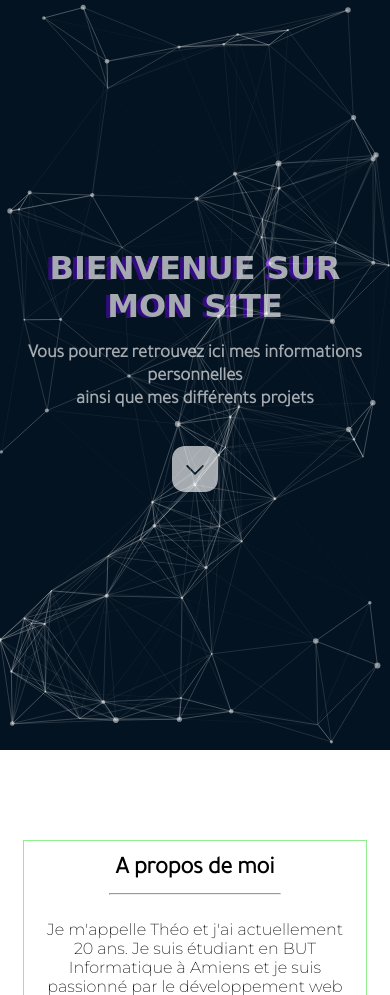
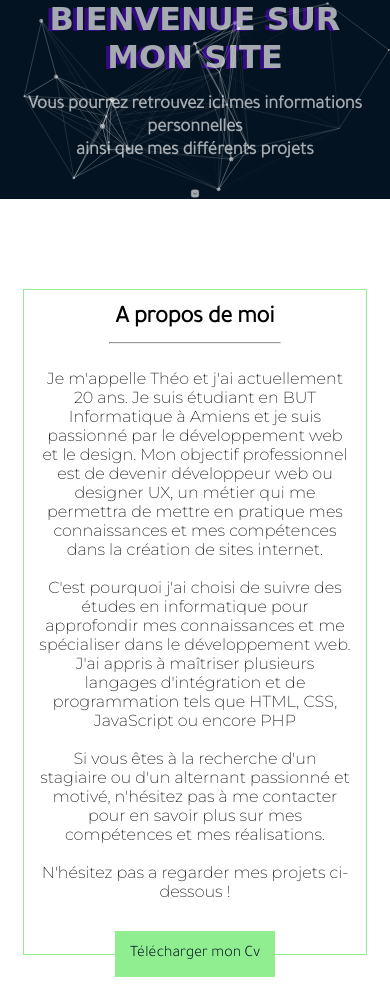
Before and after one commit to Theoode/Portfolio, a PHP site: page / in a window 390 px wide; the page is wider, and only the part inside the window is pictured. Shown: the top 995 px of that part. Run offline with PHP 8.4, Linux system fonts and the light colour scheme; some web fonts are replaced.

Commit message:
Modif générales

```diff
--- a/CSS/style.css
+++ b/CSS/style.css
@@ -45,7 +45,6 @@ a{
     flex-direction: column;
     justify-content: center;
     align-items: center;
-
 }
 
 
@@ -283,19 +282,37 @@ ul{
 
 /*-----------MEDIA QUERIE---------------*/
 
-@media(max-width: 400px){
+@media(max-width: 800px){  /*Mobile*/
     .footer-col{
         width: 100%;
         margin-bottom: 30px;
     }
     #particles-js{
-        height: 750px;
+        height: 760px;
     }
 
 }
-@media(max-width: 574px){
-    .footer-col{
-        width: 100%;
+
+@media(max-width: 768px){  /*Tablette*/
+    #particles-js{
+        height: auto;
     }
+}
 
+@media(max-width: 1024px){  /*Tablette paysage*/
+    #particles-js{
+        height: auto;
+    }
 }
+
+@media(max-width: 1600px){  /*Pc portable*/
+    #particles-js{
+        height: auto;
+    }
+}
+
+@media(min-width: 1600px){  /*Pc*/
+#particles-js{
+    height: auto;
+}
+}
--- a/index.html
+++ b/index.html
@@ -2,6 +2,7 @@
 <html lang="en">
 <head>
     <meta charset="UTF-8">
+    <meta name="viewport" content="width=device-width, initial-scale=1.0">
     <title>Portfolio</title>
     <link rel="stylesheet" href="CSS/style.css">
     <script src="JS/particles.min.js"></script>
```
